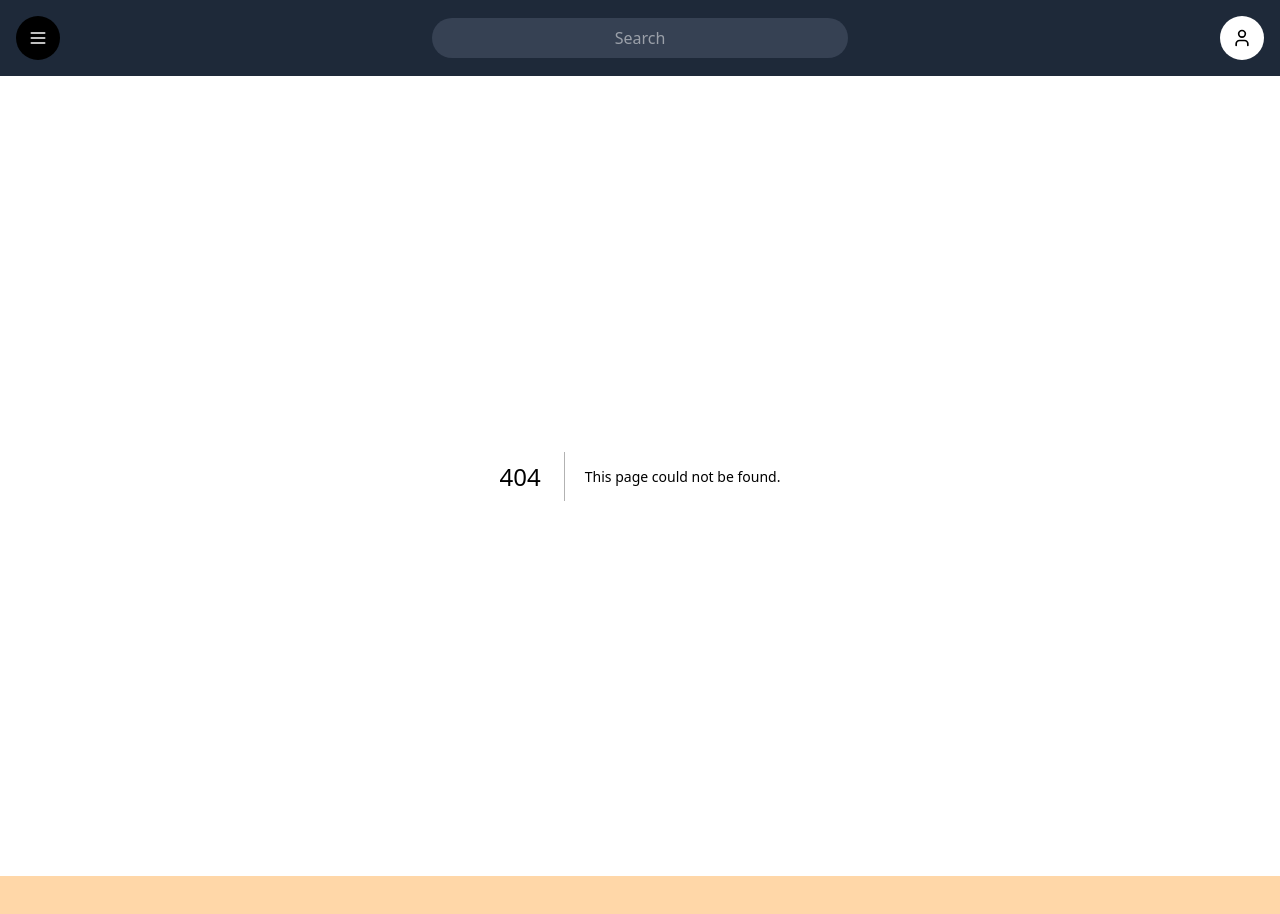
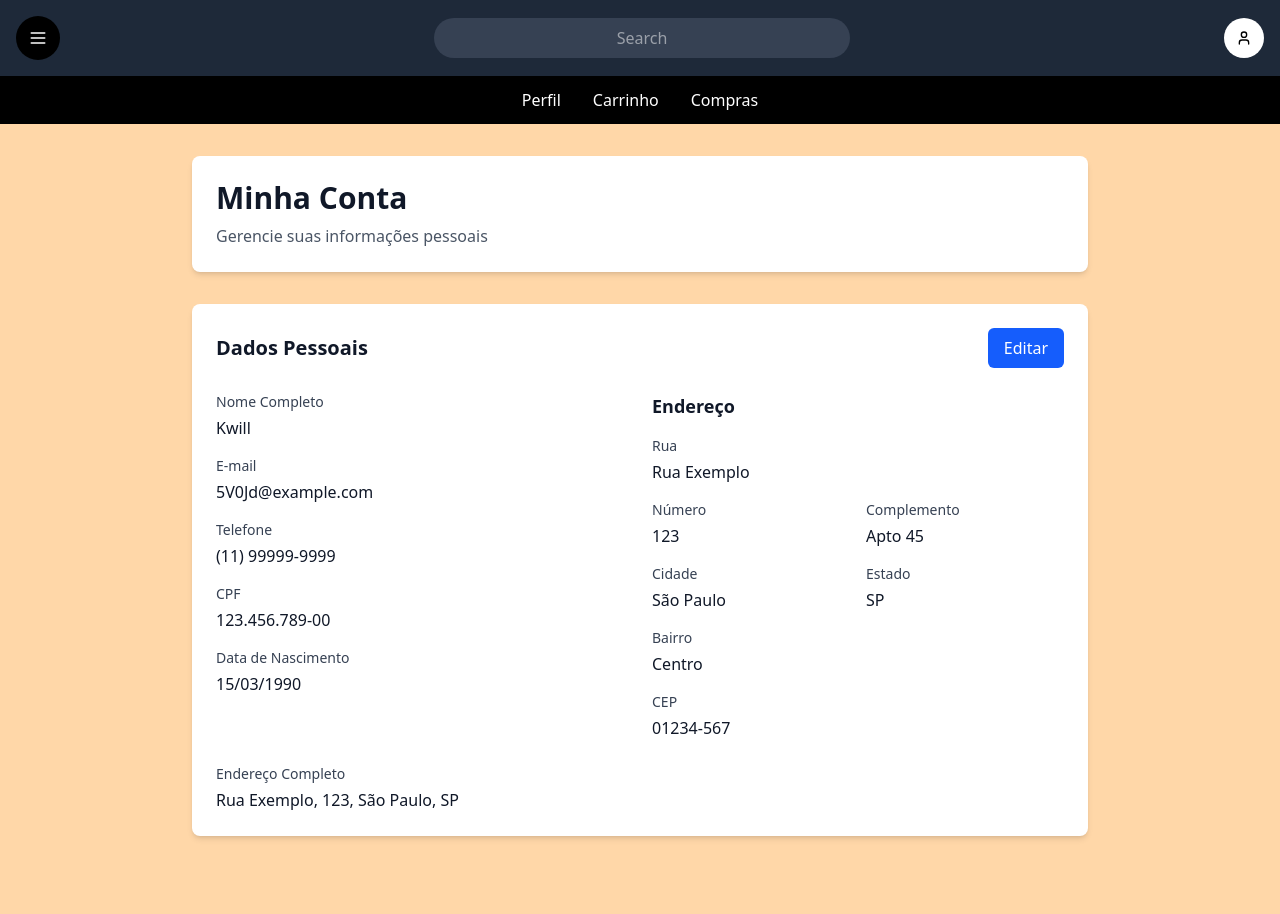
Before and after one commit to Kaique-William/E-comerce, a Next.js app: page /perfil in a window 1280 px wide. Before the commit this address had no page. Shown: the top 914 px of the page. Before the commit the page ends 876 px from the top, so only its background shows below. Built offline with nearby package versions, Linux system fonts and the light colour scheme.

Commit message:
Atualiza a página de login para armazenar o ID do usuário em cookies e remove a página de conta do cliente. Modifica o cabeçalho para remover cookies adicionais durante o logout e altera o texto do link de "Conta Cliente" para "Perfil".

```diff
--- a/src/app/(log)/login/page.tsx
+++ b/src/app/(log)/login/page.tsx
@@ -33,6 +33,10 @@ export default function Login() {
 
       const cargoValue = typeof data.cargoUser === "string" ? data.cargoUser : JSON.stringify(data.cargoUser);
       Cookies.set("cargoUser", cargoValue, { expires: 0.5, sameSite: "lax" });
+
+      const idValue = typeof data.id_usuario === "string" ? data.id_usuario : JSON.stringify(data.id_usuario);
+      console.log(idValue);
+      Cookies.set("id", idValue, { expires: 0.5, sameSite: "lax" });
 
       // Redireciona conforme cargo
       if (data.cargoUser === "Cliente") {
--- a/src/app/(perfil)/(cliente)/conta_cliente/page.tsx
+++ b/src/app/(perfil)/(cliente)/perfil/page.tsx
@@ -33,7 +33,7 @@ export default function Conta_cliente() {
   };
 
   return (
-    <div className="min-h-screen bg-gray-50 py-8 px-4">
+    <div className="min-h-screen py-8 px-4">
       <div className="max-w-4xl mx-auto">
         {/* Header */}
         <div className="bg-white rounded-lg shadow-md p-6 mb-8">
--- a/src/components/header.tsx
+++ b/src/components/header.tsx
@@ -38,8 +38,10 @@ export default function Header() {
   };
 
   const logout = () => {
-    Cookies.remove("token"); // nome do cookie que você usa
-    Cookies.remove("user");  // se tiver outro
+    Cookies.remove("Token"); // nome do cookie que você usa
+    Cookies.remove("User");  // se tiver outro
+    Cookies.remove("cargoUser")
+    Cookies.remove("id");
     setTimeout(() => {
       window.location.href = "/";
     }, 500);
@@ -106,7 +108,7 @@ export default function Header() {
         className="bg-white p-2 sm:p-2 md:p-3 rounded-full inline-block flex-shrink-0 cursor-pointer"
         onClick={toggleClienteSidebar}
       >
-        <User className="w-5 h-5 text-black" />
+        <User className="w-4 h-4 text-black" />
       </div>
 
       {/* Sidebar cliente */}
--- a/src/components/linhaFuncoes/clienteFuncoes.tsx
+++ b/src/components/linhaFuncoes/clienteFuncoes.tsx
@@ -8,7 +8,7 @@ export default function ClienteFuncoes() {
         href="/conta_cliente"
         className="px-2 py-1 text-xs sm:text-sm md:text-base flex items-center justify-center hover:border-b-2 border-red-700 whitespace-nowrap transition-colors"
       >
-        Conta Cliente
+        Perfil
       </Link>
       <Link
         href="/carrinho"
```
